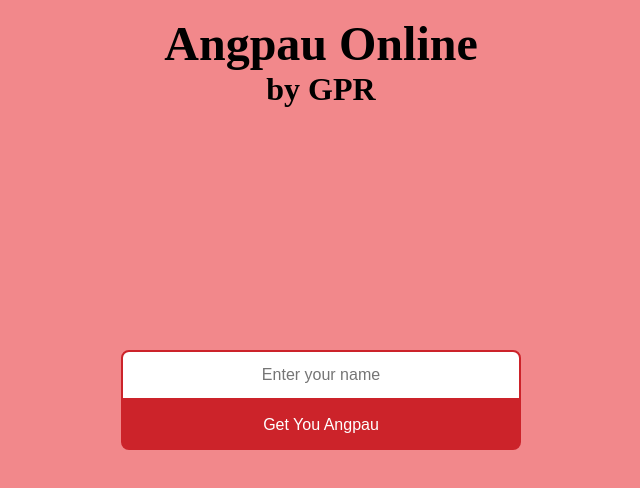
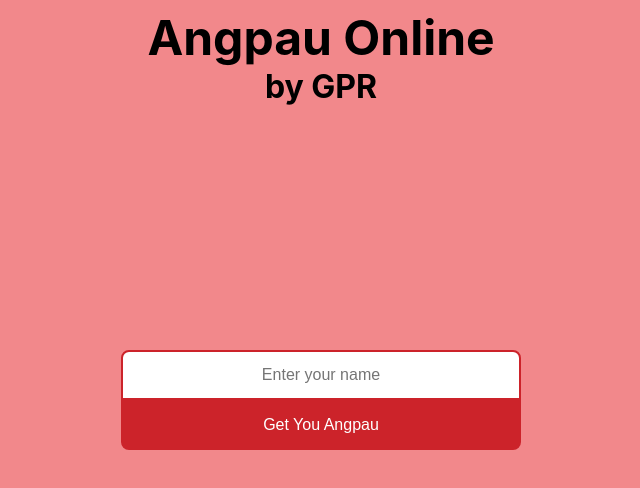
Before and after one commit to gagahpangeran/angpau, a React (Vite) app: page / in a window 1280 px wide. Shown: the top 488 px of the page, without its empty margins (319-959 px from the left). Built offline with nearby package versions, Linux system fonts and the light colour scheme.

Commit message:
fixing so much spacing and positioning

```diff
--- a/src/components/header-text.tsx
+++ b/src/components/header-text.tsx
@@ -14,7 +14,7 @@ export default function HeaderText({ name, currentMoney }: HeaderTextProps) {
       {name.length > 0 ? (
         <>
           <h1>Angpau for {name}</h1>
-          <h1>{formatter.format(currentMoney * 1000)}</h1>
+          <h2>{formatter.format(currentMoney * 1000)}</h2>
         </>
       ) : (
         <>
--- a/src/styles/base.scss
+++ b/src/styles/base.scss
@@ -6,12 +6,13 @@
 :root {
   --red: #cc232a;
   --pink: #b57d7f;
+
+  font-family: Inter, system-ui, Avenir, Helvetica, Arial, sans-serif;
 }
 
 body {
   min-width: 100%;
   min-height: 100vh;
-  overflow: hidden;
   background: #f2888b;
 }
 
--- a/src/styles/envelope.scss
+++ b/src/styles/envelope.scss
@@ -1,17 +1,16 @@
 .envelope {
-  --envelope-width: 300px;
-  --envelope-height: 400px;
   --top-height: 50px;
 
-  width: var(--envelope-width);
-  height: var(--envelope-height);
+  width: 80%;
+  max-width: 300px;
+  height: auto;
+  aspect-ratio: 3 / 4;
 
   position: absolute;
-  top: calc(50% - var(--envelope-height) / 2);
-  left: calc(50% - var(--envelope-width) / 2);
+  top: 50%;
 
   transform-style: preserve-3d;
-  transform: rotateY(180deg);
+  transform: rotateY(180deg) translateY(-50%);
   transition:
     transform 500ms,
     top 600ms 1200ms;
--- a/src/styles/header-text.scss
+++ b/src/styles/header-text.scss
@@ -1,6 +1,8 @@
 .header-text {
-  position: absolute;
-  top: 16px;
+  position: fixed;
+  width: 100%;
+  top: 8px;
+  left: 0;
   text-align: center;
 
   h1 {
--- a/src/styles/money.scss
+++ b/src/styles/money.scss
@@ -18,8 +18,8 @@
     z-index 100ms 2000ms;
 
   &--open {
-    --w: min(100vw, 550px);
-    top: -80%;
+    --w: min(95vw, 550px);
+    top: -50vh;
     z-index: 2;
   }
 
--- a/src/styles/result.scss
+++ b/src/styles/result.scss
@@ -4,12 +4,13 @@
 
   display: flex;
   justify-content: center;
-  align-items: center;
+  align-items: top;
 
   font-size: 20px;
   font-weight: bold;
 
   &__link {
     text-align: center;
+    margin-top: 30vh;
   }
 }
```
